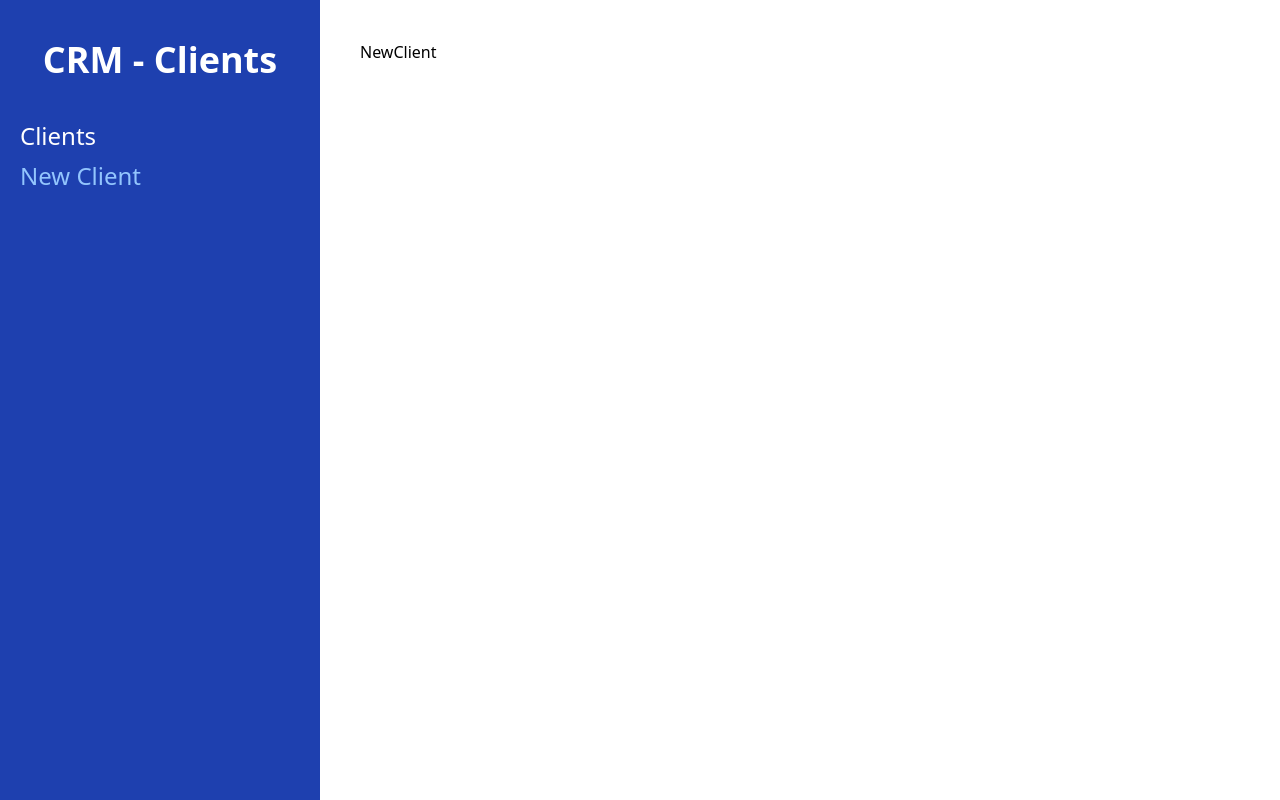
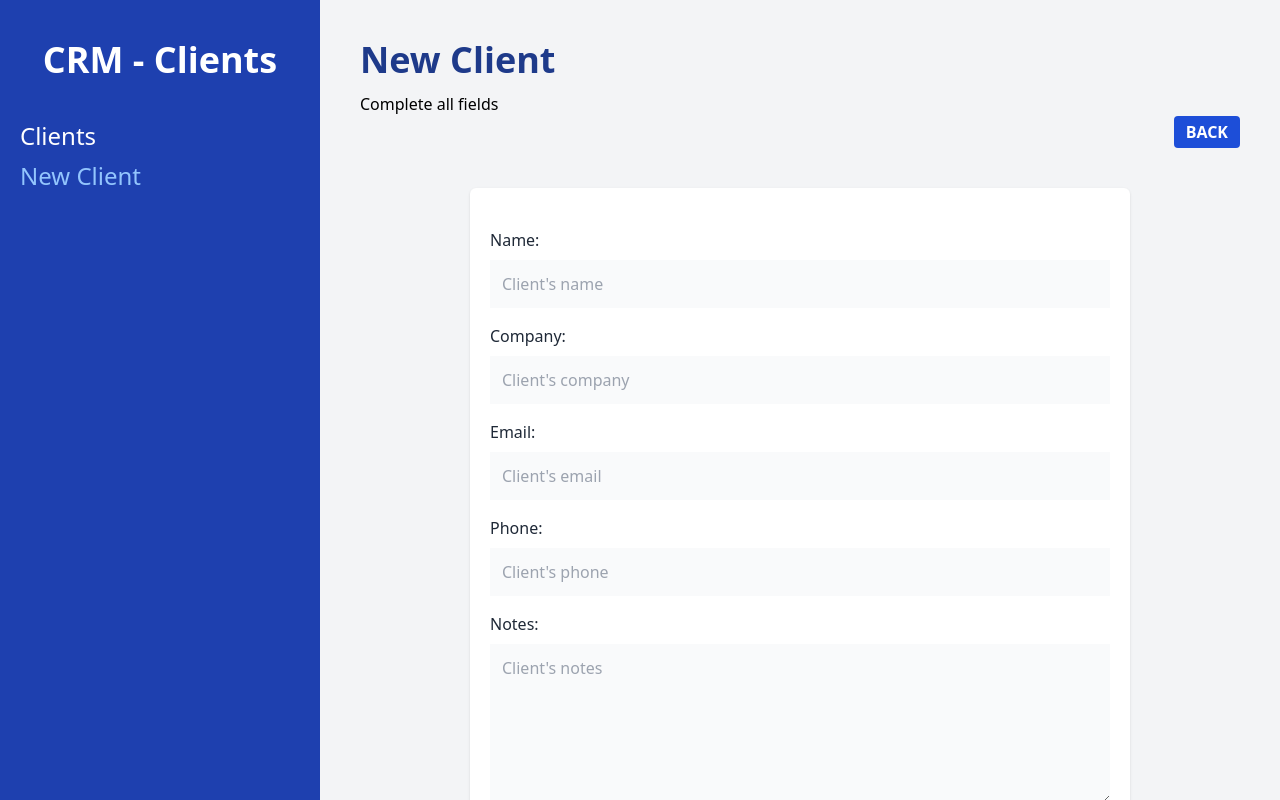
Before and after one commit to KennethJGR/crm-react, a React (Vite) app: page /clients/new in a window 1280 px wide. Built offline with nearby package versions, Linux system fonts and the light colour scheme.

Commit message:
creating form on newclient

```diff
--- /dev/null
+++ b/src/components/Form.jsx
@@ -0,0 +1,78 @@
+const Form = ({client}) => {
+    return (
+        <>
+            <div className="mb-4">
+                <label
+                    className="text-gray-800"
+                    htmlFor="name"
+                >Name:</label>
+                <input
+                    id="name"
+                    type="text"
+                    className="mt-2 block w-full p-3 bg-gray-50"
+                    placeholder="Client's name"
+                    name="name"
+                />
+            </div>
+            <div className="mb-4">
+                <label
+                    className="text-gray-800"
+                    htmlFor="company"
+                >Company:</label>
+                <input
+                    id="company"
+                    type="text"
+                    className="mt-2 block w-full p-3 bg-gray-50"
+                    placeholder="Client's company"
+                    name="company"
+                />
+            </div>
+
+            <div className="mb-4">
+                <label
+                    className="text-gray-800"
+                    htmlFor="email"
+                >Email:</label>
+                <input
+                    id="email"
+                    type="email"
+                    className="mt-2 block w-full p-3 bg-gray-50"
+                    placeholder="Client's email"
+                    name="email"
+                />
+            </div>
+
+            <div className="mb-4">
+                <label
+                    className="text-gray-800"
+                    htmlFor="phone"
+                >Phone:</label>
+                <input
+                    id="phone"
+                    type="tel"
+                    className="mt-2 block w-full p-3 bg-gray-50"
+                    placeholder="Client's phone"
+                    name="phone"
+                />
+            </div>
+
+            <div className="mb-4">
+                <label
+                    className="text-gray-800"
+                    htmlFor="notes"
+                >Notes:</label>
+                <textarea
+                    as="textarea"
+                    id="notes"
+                    type="text"
+                    className="mt-2 block w-full p-3 bg-gray-50 h-40 align-self"
+                    placeholder="Client's notes"
+                    name="notes"
+                />
+            </div>
+
+        </>
+    )
+}
+
+export default Form
--- a/src/components/Layout.jsx
+++ b/src/components/Layout.jsx
@@ -31,7 +31,7 @@
                 </nav>
             </aside>
 
-            <main className="md:w-3/4 p-10 md:h-screen overflow-scroll">
+            <main className="md:w-3/4 p-10 md:h-screen overflow-scroll bg-gray-100">
                 <Outlet />
             </main>
         </div>
--- a/src/pages/Index.jsx
+++ b/src/pages/Index.jsx
@@ -62,10 +62,7 @@
           </thead>
           <tbody>
             {data.map((client) => (
-             <Client  key={client.id}
-             client={client}
-             />
-
+              <Client key={client.id} client={client} />
             ))}
           </tbody>
         </table>
--- a/src/pages/NewClient.jsx
+++ b/src/pages/NewClient.jsx
@@ -1,9 +1,37 @@
-import React from 'react'
+import React from "react";
+import { useNavigate } from "react-router-dom";
+import Form from "../components/Form";
 
 const NewClient = () => {
+  const navigate = useNavigate();
+
   return (
-    <div>NewClient</div>
-  )
-}
+    <>
+      <h1 className="font-black text-4xl text-blue-900">New Client</h1>
+      <p className="mt-3">Complete all fields</p>
 
-export default NewClient
+      <div className="flex justify-end">
+        <button
+          className="bg-blue-700 text-white px-3 py-1 font-bold uppercase rounded"
+          onClick={() => navigate(-1)}
+        >
+          Back
+        </button>
+      </div>
+
+      <div className="bg-white shadow rounded-md md:w-3/4 mx-auto px-5 py-10 mt-10">
+        <form action="">
+          <Form />
+
+          <input
+            type="submit"
+            className="mt-5 w-full bg-blue-700 text-white px-3 py-1 font-bold uppercase rounded"
+            value="Save"
+          />
+        </form>
+      </div>
+    </>
+  );
+};
+
+export default NewClient;
```
